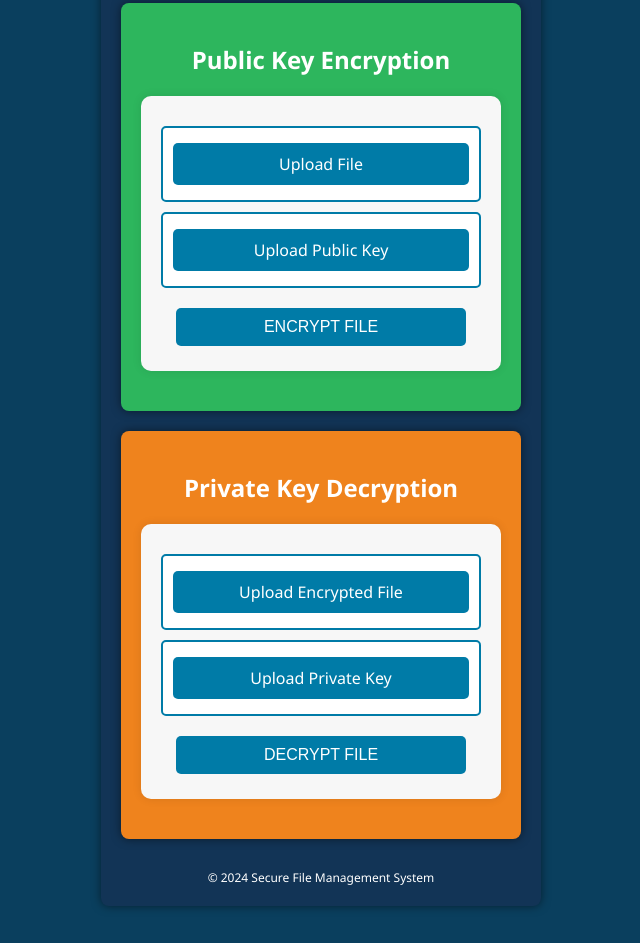
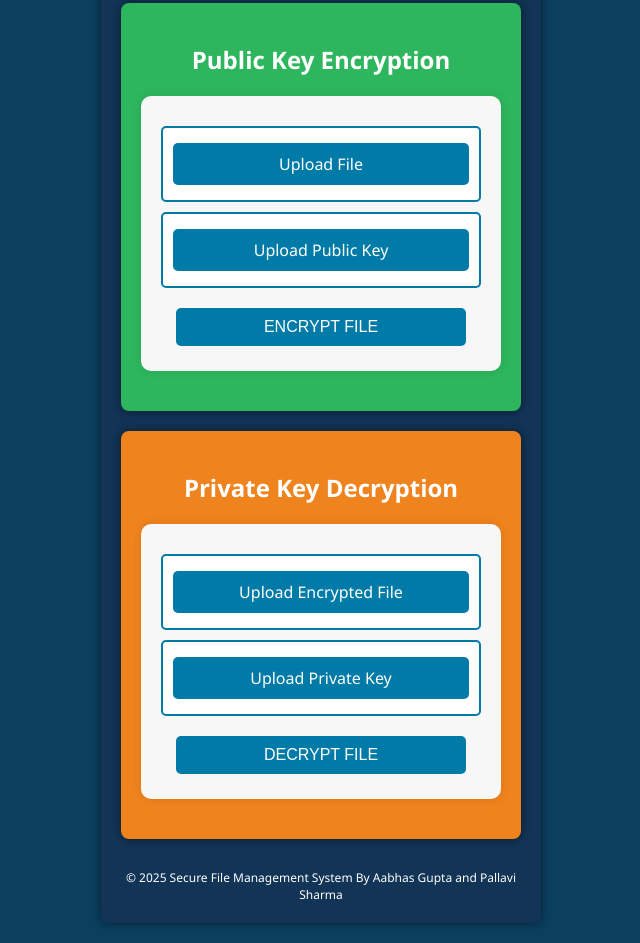
Before and after one commit to aabhasg12/Secure-File-System, a plain HTML site: page index.html in a window 1280 px wide. Shown: the part 829-1772 px from the top of the page, without its empty margins (319-959 px from the left). Drawn offline with Linux system fonts and the light colour scheme.

Commit message:
Update index.html

```diff
--- a/index.html
+++ b/index.html
@@ -325,16 +325,11 @@
             <button type="submit">Decrypt File</button>
             <div id="decrypt-error" style="color: red;"></div>
         </form>
-        <!-- <div id="decrypt-error" style="color: red;"></div> -->
 
         <div class="section3">
             <h2>Key Generation</h2>
             <button onclick="window.location.href='/generate_key'">Generate Key Pair</button>
         </div>
-
-        <!-- <a href="/generate_key" class="btn">Generate Key Pair</a> -->
-
-        <!-- &nbsp; -->
 
 
         <div class="section1">
@@ -375,7 +370,8 @@
             </form>
         </div>
         <div class="footer">
-            © 2024 Secure File Management System
+            © 2025 Secure File Management System
+            By Aabhas Gupta and Pallavi Sharma
         </div>
     </div>
 </body>
```
